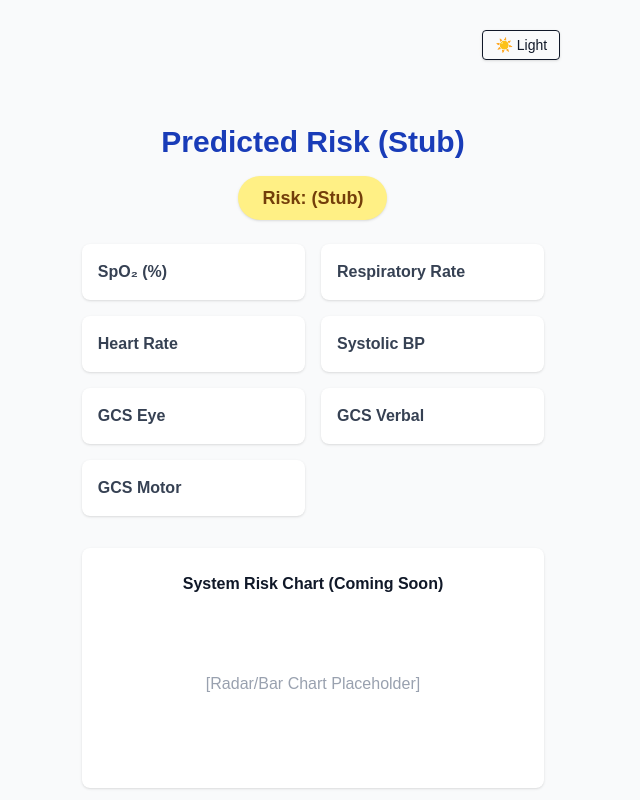
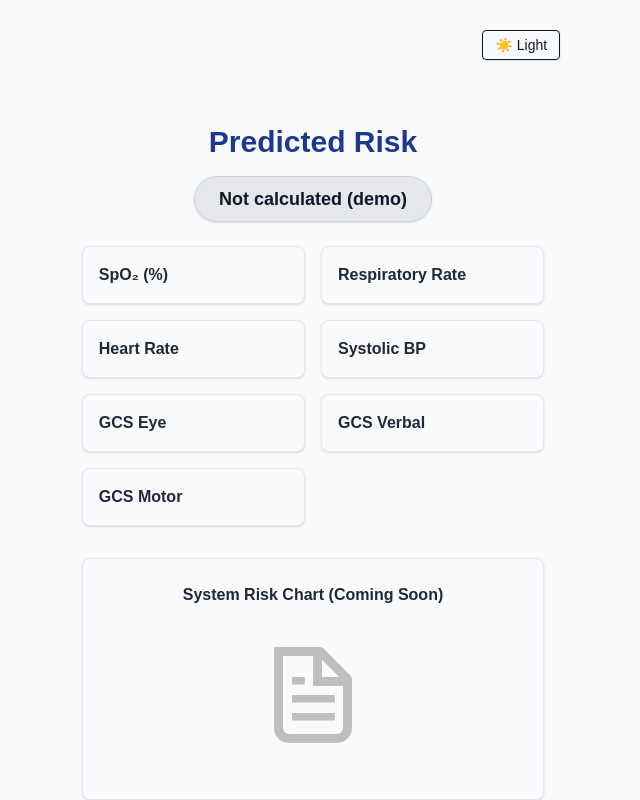
Before and after one commit to bkstites/vp-portfolio, a Next.js app: page /ems-ai/results in a window 1280 px wide. Shown: the part 300-1100 px from the top of the page, without its empty margins (327-967 px from the left). Built offline with nearby package versions, Linux system fonts and the light colour scheme.

Commit message:
Improve EMS AI results and model pages: better contrast, real image placeholders, clearer risk badge

```diff
--- a/src/app/ems-ai/behind-model/page.tsx
+++ b/src/app/ems-ai/behind-model/page.tsx
@@ -1,16 +1,16 @@
+'use client';
 import EMSLayout from '../layout';
-import Image from 'next/image';
 
 export default function BehindModelPage() {
   return (
     <EMSLayout>
       <section className="w-full max-w-2xl mx-auto py-8 px-4">
-        <h2 className="text-3xl font-bold text-blue-800 mb-4 text-center">Behind the Model</h2>
-        <p className="mb-6 text-lg text-gray-700 dark:text-gray-200 text-center">
+        <h2 className="text-3xl font-bold text-blue-900 dark:text-blue-200 mb-4 text-center">Behind the Model</h2>
+        <p className="mb-6 text-lg text-gray-800 dark:text-gray-200 text-center">
           This EMS triage tool uses a Random Forest machine learning model trained on real-world pre-hospital data. The model predicts patient risk based on vital signs and GCS scores, helping paramedics and researchers make informed decisions in the field.
         </p>
-        <div className="bg-white dark:bg-gray-700 rounded-lg shadow p-6 mb-6">
-          <h3 className="text-xl font-semibold mb-2 text-blue-700">Feature Importance (Top 5)</h3>
+        <div className="bg-gray-50 dark:bg-gray-800 rounded-lg shadow p-6 mb-6 border border-gray-200 dark:border-gray-700">
+          <h3 className="text-xl font-semibold mb-2 text-blue-700 dark:text-blue-300">Feature Importance (Top 5)</h3>
           <ul className="list-disc list-inside text-gray-800 dark:text-gray-100">
             <li>SpO₂</li>
             <li>Respiratory Rate</li>
@@ -19,14 +19,14 @@ export default function BehindModelPage() {
             <li>GCS Total</li>
           </ul>
         </div>
-        <div className="bg-white dark:bg-gray-700 rounded-lg shadow p-6 mb-6 text-center">
-          <h3 className="text-xl font-semibold mb-2 text-blue-700">Model Confusion Matrix</h3>
+        <div className="bg-gray-50 dark:bg-gray-800 rounded-lg shadow p-6 mb-6 text-center border border-gray-200 dark:border-gray-700">
+          <h3 className="text-xl font-semibold mb-2 text-blue-700 dark:text-blue-300">Model Confusion Matrix</h3>
           <div className="flex justify-center">
-            <div className="h-40 w-64 bg-gray-200 dark:bg-gray-600 flex items-center justify-center text-gray-500">[Confusion Matrix Image]</div>
+            <img src="/file.svg" alt="Confusion matrix placeholder" className="h-32 opacity-40" />
           </div>
         </div>
         <div className="text-center mt-8">
-          <a href="/ems-ai" className="text-blue-700 hover:underline font-medium">Back to EMS AI Home</a>
+          <a href="/ems-ai" className="text-blue-700 dark:text-blue-300 hover:underline font-medium">Back to EMS AI Home</a>
         </div>
       </section>
     </EMSLayout>
--- a/src/app/ems-ai/results/page.tsx
+++ b/src/app/ems-ai/results/page.tsx
@@ -17,24 +17,26 @@ function ResultsContent() {
   ];
   return (
     <section className="w-full max-w-2xl mx-auto text-center py-8 px-4">
-      <h2 className="text-3xl font-bold text-blue-800 mb-4">Predicted Risk (Stub)</h2>
+      <h2 className="text-3xl font-bold text-blue-900 dark:text-blue-200 mb-4">Predicted Risk</h2>
       <div className="flex justify-center mb-6">
-        <span className="inline-block bg-yellow-200 text-yellow-900 font-bold px-6 py-2 rounded-full text-lg shadow">Risk: (Stub)</span>
+        <span className="inline-block bg-gray-200 dark:bg-gray-700 text-gray-900 dark:text-gray-100 font-bold px-6 py-2 rounded-full text-lg shadow border border-gray-300 dark:border-gray-600">Not calculated (demo)</span>
       </div>
       <div className="grid grid-cols-1 sm:grid-cols-2 gap-4 mb-8">
         {fields.map(f => (
-          <div key={f.label} className="bg-white dark:bg-gray-700 rounded-lg shadow p-4 text-left">
-            <div className="font-semibold text-gray-700 dark:text-gray-200">{f.label}</div>
-            <div className="text-xl font-bold text-blue-800 dark:text-blue-200">{f.value}</div>
+          <div key={f.label} className="bg-gray-50 dark:bg-gray-800 rounded-lg shadow p-4 text-left border border-gray-200 dark:border-gray-700">
+            <div className="font-semibold text-gray-800 dark:text-gray-200">{f.label}</div>
+            <div className="text-xl font-bold text-blue-900 dark:text-blue-200">{f.value}</div>
           </div>
         ))}
       </div>
-      <div className="bg-white dark:bg-gray-700 rounded-lg shadow p-6 mb-6">
-        <div className="font-semibold mb-2">System Risk Chart (Coming Soon)</div>
-        <div className="h-40 flex items-center justify-center text-gray-400">[Radar/Bar Chart Placeholder]</div>
+      <div className="bg-gray-50 dark:bg-gray-800 rounded-lg shadow p-6 mb-6 border border-gray-200 dark:border-gray-700">
+        <div className="font-semibold mb-2 text-gray-800 dark:text-gray-200">System Risk Chart (Coming Soon)</div>
+        <div className="h-40 flex items-center justify-center">
+          <img src="/file.svg" alt="Chart placeholder" className="h-24 opacity-40" />
+        </div>
       </div>
       <div className="text-center mt-8">
-        <a href="/ems-ai/triage" className="text-blue-700 hover:underline font-medium">Try another prediction</a>
+        <a href="/ems-ai/triage" className="text-blue-700 dark:text-blue-300 hover:underline font-medium">Try another prediction</a>
       </div>
     </section>
   );
```
